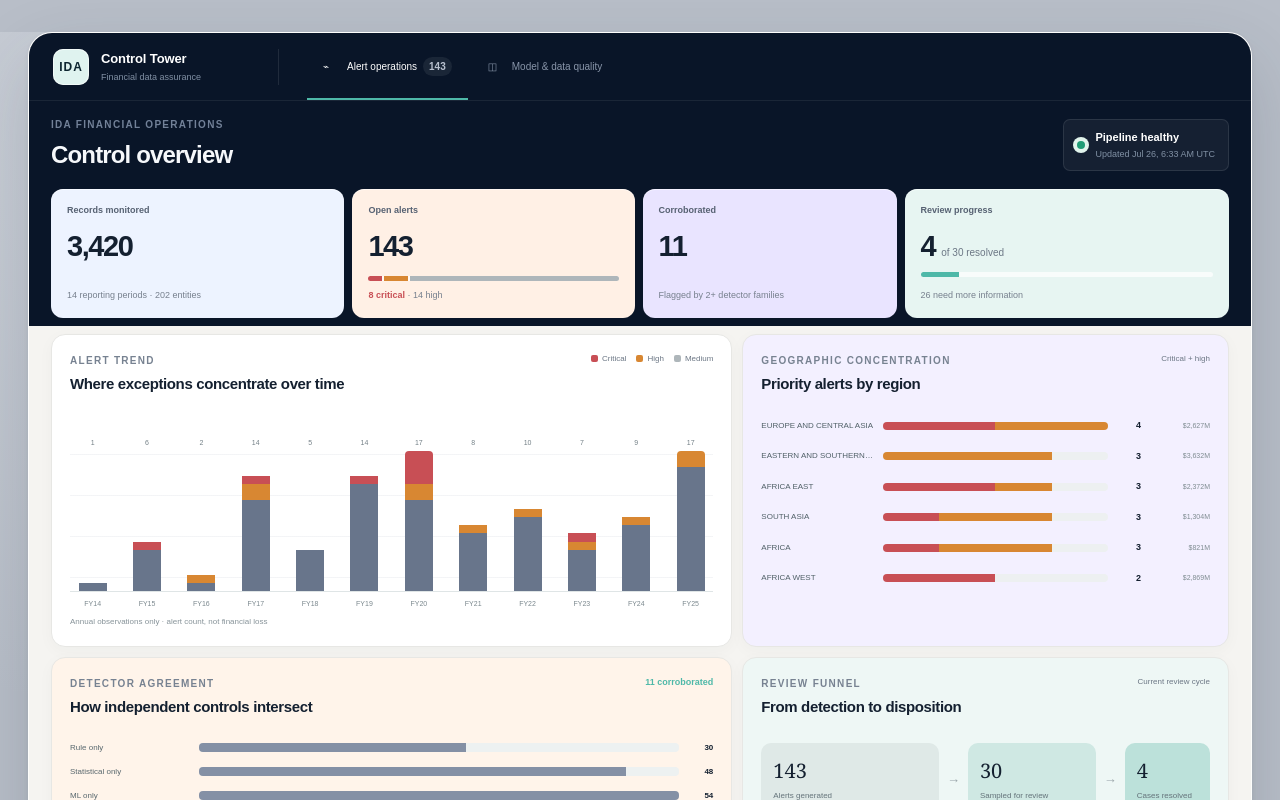
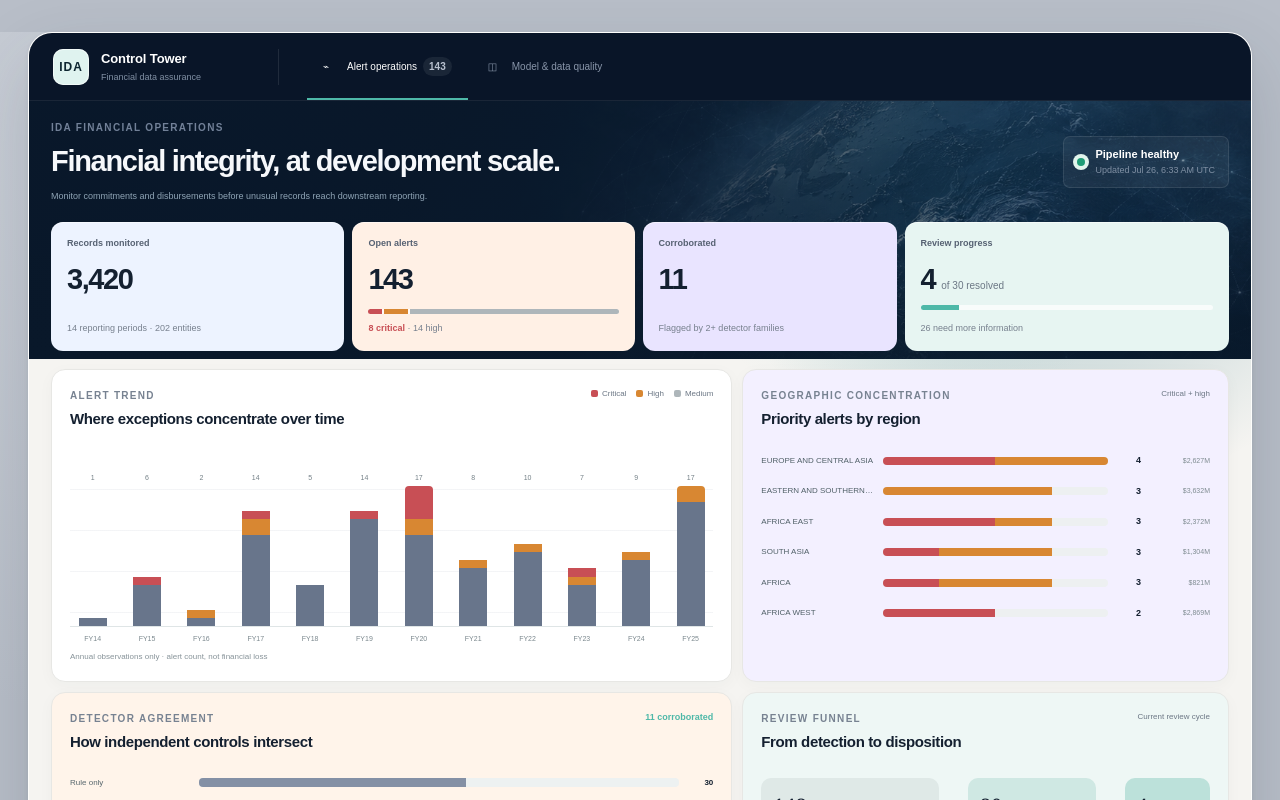
Before and after one commit to nicolaasheru/ida-financial-data-control-tower, a Next.js app in the folder dashboard/: page / in a window 1280 px wide. Shown: the top 800 px of the page. Built offline with nearby package versions, Linux system fonts and the light colour scheme.

Commit message:
Add global development visual direction

```diff
--- a/dashboard/app/dashboard.tsx
+++ b/dashboard/app/dashboard.tsx
@@ -279,7 +279,16 @@ export default function Dashboard() {
         <header className="topbar">
           <div>
             <p className="eyebrow">IDA financial operations</p>
-            <h1>{panel === "alerts" ? "Control overview" : "Model & data quality"}</h1>
+            <h1>
+              {panel === "alerts"
+                ? "Financial integrity, at development scale."
+                : "Transparent controls. Accountable models."}
+            </h1>
+            <p className="mission-line">
+              {panel === "alerts"
+                ? "Monitor commitments and disbursements before unusual records reach downstream reporting."
+                : "Evaluate how data, rules, statistics, and machine learning work together to protect report quality."}
+            </p>
           </div>
           <div className="run-status">
             <i />
--- a/dashboard/app/globals.css
+++ b/dashboard/app/globals.css
@@ -343,21 +343,54 @@ nav button b {
   margin: 0;
   padding: 0 22px 24px;
   background:
-    linear-gradient(to bottom, var(--navy) 0 225px, #f5f4f1 225px 100%);
+    radial-gradient(circle at 84% 2%, #1b6b7b66 0, transparent 19%),
+    radial-gradient(circle at 72% 6%, #4db9b02b 0, transparent 13%),
+    linear-gradient(to bottom, #0a1b2d 0 258px, #f5f4f1 258px 100%);
 }
 
+.workspace::before {
+  content: "";
+  position: absolute;
+  inset: 0 0 auto;
+  height: 258px;
+  background:
+    linear-gradient(90deg, #09182af5 0%, #09182adb 38%, #09182a73 72%, #09182a3d 100%),
+    linear-gradient(0deg, #09182ad6 0%, transparent 45%),
+    url("/ida-global-atmosphere.png") right center / cover no-repeat;
+  opacity: .78;
+  pointer-events: none;
+}
+
+.workspace > * { position: relative; z-index: 1; }
+
 .topbar {
-  height: 88px;
+  position: relative;
+  height: 121px;
   color: white;
 }
+
+.topbar::after {
+  display: none;
+}
+
+.topbar > * { position: relative; z-index: 1; }
 
 .topbar .eyebrow { color: #728198; }
 .topbar h1 {
   color: #f6f8fb;
   font-family: Arial, Helvetica, sans-serif;
-  font-size: 24px;
-  font-weight: 650;
-  letter-spacing: -.035em;
+  max-width: 660px;
+  font-size: 29px;
+  font-weight: 570;
+  letter-spacing: -.045em;
+}
+
+.mission-line {
+  max-width: 660px;
+  margin: 7px 0 0;
+  color: #8fa4b5;
+  font-size: 9px;
+  line-height: 1.5;
 }
 
 .run-status {
@@ -372,7 +405,7 @@ nav button b {
   z-index: 1;
   grid-template-columns: 1.04fr 1fr .9fr 1.15fr;
   gap: 8px;
-  margin-bottom: 16px;
+  margin-bottom: 18px;
 }
 
 .metric {
```
Also changed, not shown: dashboard/public/ida-global-atmosphere.png (added).
